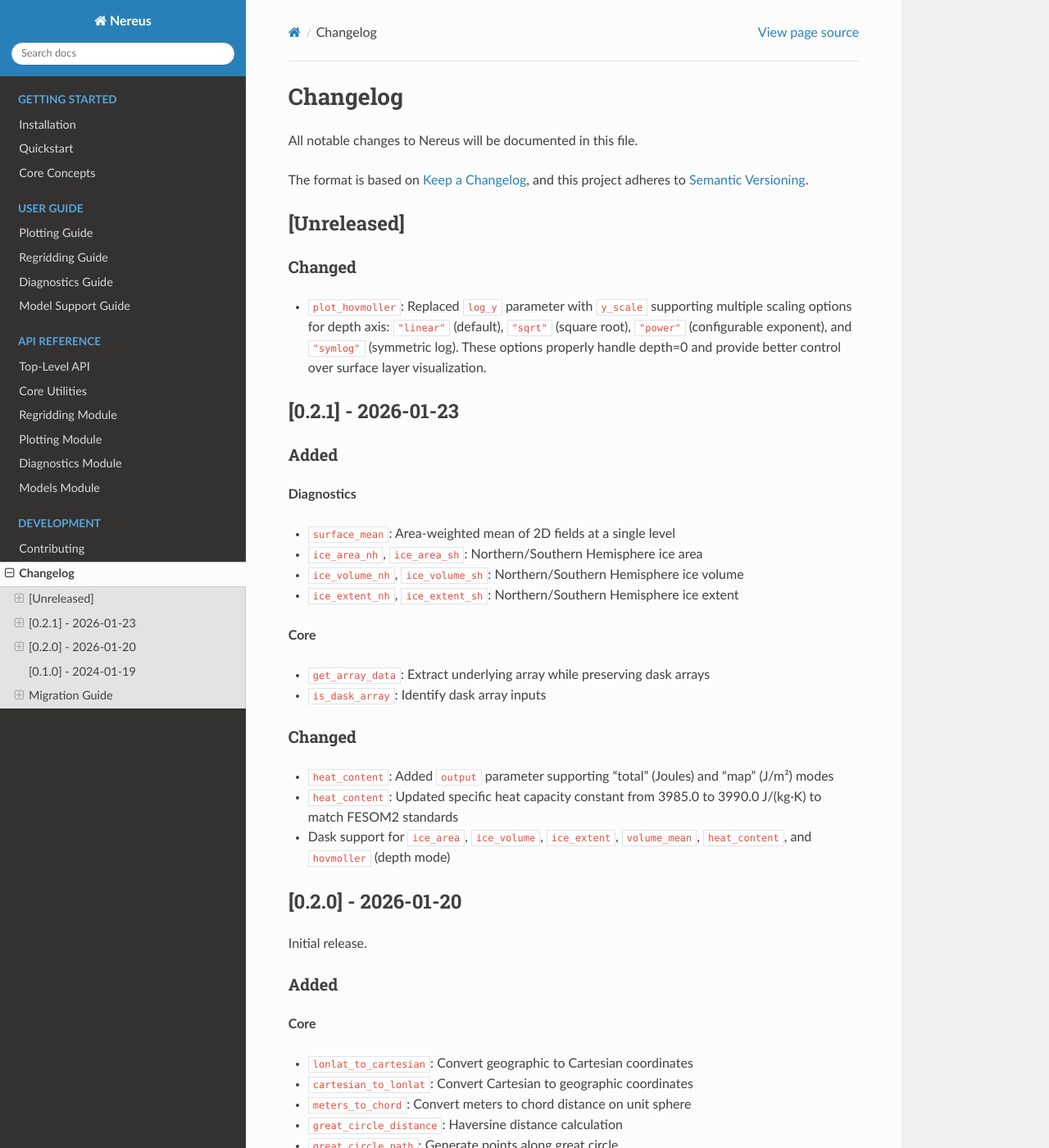
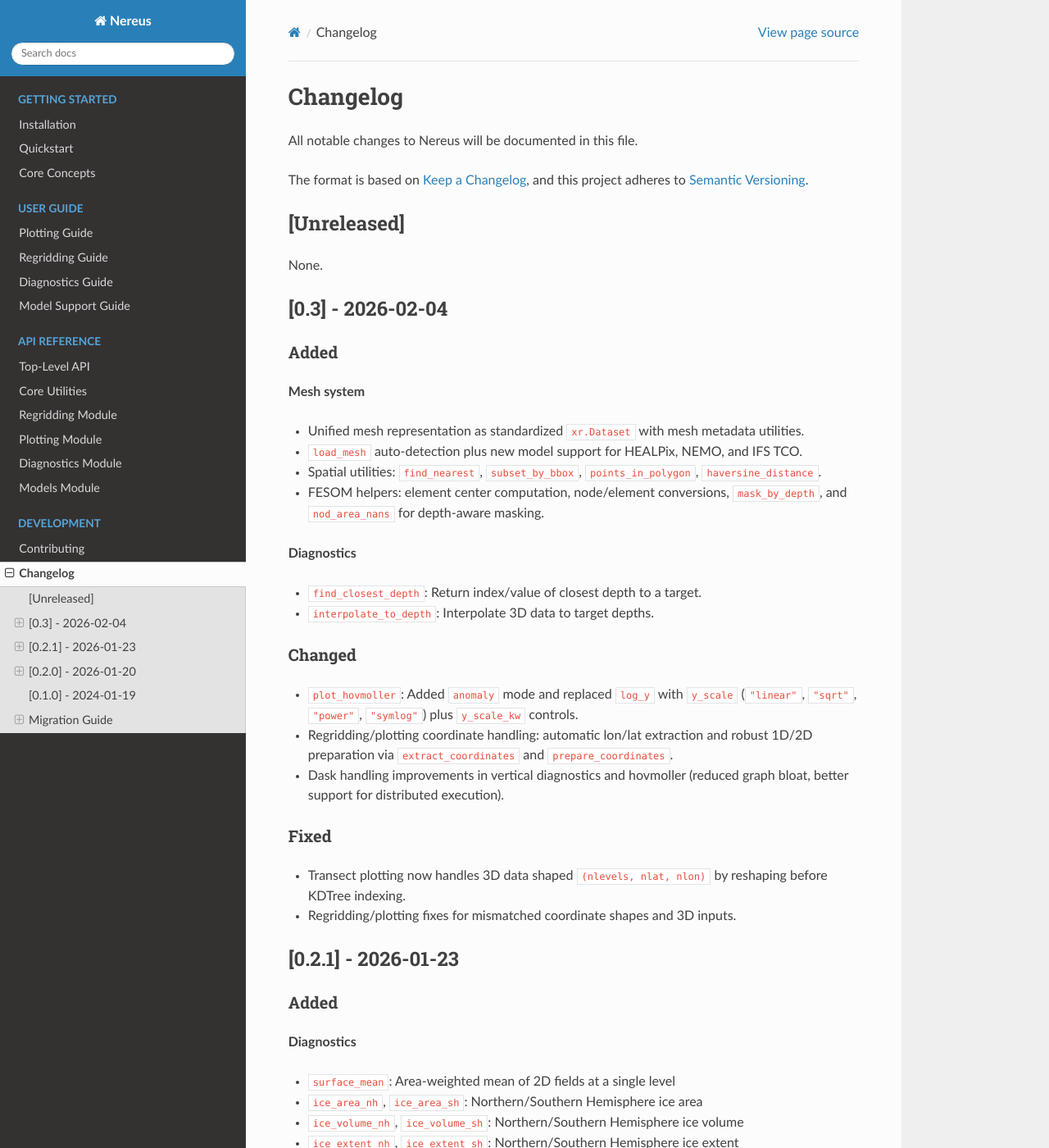
Before and after one commit to koldunovn/nereus, a Sphinx documentation site: the page built from docs/development/changelog.rst, in a window 1280 px wide and 1400 px high. Shown: the whole window at 82% size. Built offline with Sphinx 7.4.7 and the Read the Docs theme 3.1.0, drawn with Linux system fonts in a browser that asks for light colours.

Commit message:
bump to version 0.3.0

```diff
--- a/docs/conf.py
+++ b/docs/conf.py
@@ -15,7 +15,7 @@
 project = "Nereus"
 copyright = "2024, Nikolay Koldunov"
 author = "Nikolay Koldunov"
-release = "0.2.1"
+release = "0.3"
 
 # -- General configuration ---------------------------------------------------
 # https://www.sphinx-doc.org/en/master/usage/configuration.html#general-configuration
--- a/docs/development/changelog.rst
+++ b/docs/development/changelog.rst
@@ -9,13 +9,44 @@
 [Unreleased]
 ------------
 
+None.
+
+[0.3] - 2026-02-04
+------------------
+
+Added
+~~~~~
+
+**Mesh system**
+
+- Unified mesh representation as standardized ``xr.Dataset`` with mesh metadata utilities.
+- ``load_mesh`` auto-detection plus new model support for HEALPix, NEMO, and IFS TCO.
+- Spatial utilities: ``find_nearest``, ``subset_by_bbox``, ``points_in_polygon``,
+  ``haversine_distance``.
+- FESOM helpers: element center computation, node/element conversions, ``mask_by_depth``,
+  and ``nod_area_nans`` for depth-aware masking.
+
+**Diagnostics**
+
+- ``find_closest_depth``: Return index/value of closest depth to a target.
+- ``interpolate_to_depth``: Interpolate 3D data to target depths.
+
 Changed
 ~~~~~~~
 
-- ``plot_hovmoller``: Replaced ``log_y`` parameter with ``y_scale`` supporting multiple
-  scaling options for depth axis: ``"linear"`` (default), ``"sqrt"`` (square root),
-  ``"power"`` (configurable exponent), and ``"symlog"`` (symmetric log). These options
-  properly handle depth=0 and provide better control over surface layer visualization.
+- ``plot_hovmoller``: Added ``anomaly`` mode and replaced ``log_y`` with ``y_scale``
+  (``"linear"``, ``"sqrt"``, ``"power"``, ``"symlog"``) plus ``y_scale_kw`` controls.
+- Regridding/plotting coordinate handling: automatic lon/lat extraction and robust 1D/2D
+  preparation via ``extract_coordinates`` and ``prepare_coordinates``.
+- Dask handling improvements in vertical diagnostics and hovmoller (reduced graph bloat,
+  better support for distributed execution).
+
+Fixed
+~~~~~
+
+- Transect plotting now handles 3D data shaped ``(nlevels, nlat, nlon)`` by reshaping
+  before KDTree indexing.
+- Regridding/plotting fixes for mismatched coordinate shapes and 3D inputs.
 
 [0.2.1] - 2026-01-23
 --------------------
--- a/docs/getting_started/installation.rst
+++ b/docs/getting_started/installation.rst
@@ -87,7 +87,7 @@
    import nereus as nr
    print(nr.__version__)
 
-You should see the version number printed (e.g., ``0.2.1``).
+You should see the version number printed (e.g., ``0.3``).
 
 Cartopy Installation Notes
 --------------------------
--- a/pyproject.toml
+++ b/pyproject.toml
@@ -4,7 +4,7 @@
 
 [project]
 name = "nereus"
-version = "0.2.1"
+version = "0.3"
 description = "Python module for working with geophysical data from atmospheric and ocean models"
 readme = "README.md"
 license = "MIT"
--- a/src/nereus/_version.py
+++ b/src/nereus/_version.py
@@ -1 +1 @@
-__version__ = "0.2.1"
+__version__ = "0.3"
```
